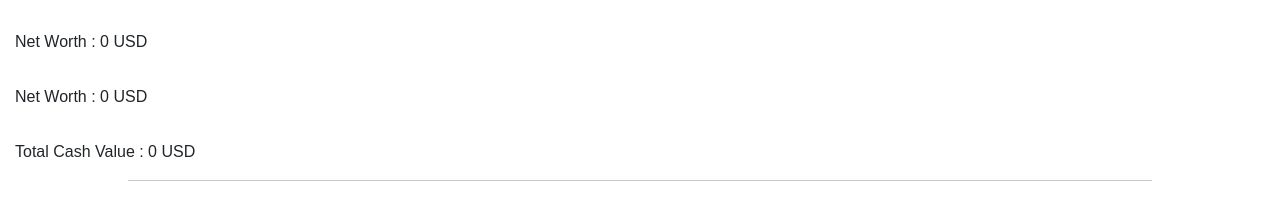
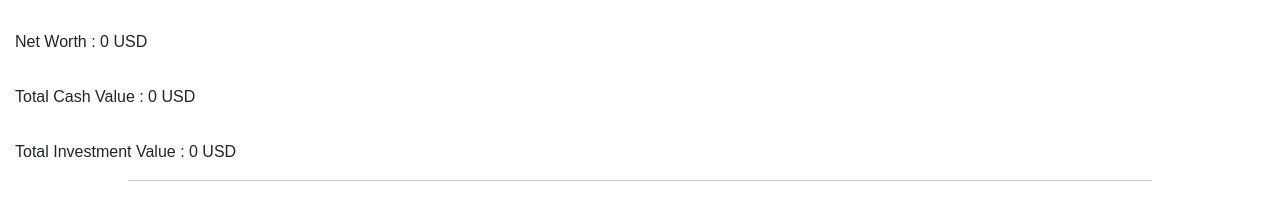
Before and after one commit to Eric1129/PortfolioManager, an Angular app: page / in a window 1280 px wide. Shown: the part 252-472 px from the top of the page. Built offline with nearby package versions, Linux system fonts and the light colour scheme; no server answers.

Commit message:
update position

```diff
--- a/src/app/app.component.html
+++ b/src/app/app.component.html
@@ -21,27 +21,26 @@
         </div>
     </div>
 
-
 <!--Adding the net worth value-->
 <div class="row">
     <div class="col-md-3">
     <p>Net Worth : {{netvalue}} USD</p>
     </div>
 </div>
-
-<!--Adding the net worth value-->
-<div class="row">
-  <div class="col-md-3">
-  <p>Net Worth : {{totalinvestmentvalue}} USD</p>
-  </div>
-</div>
-
-<!--Adding the net worth value-->
+<!--Adding the total cash value-->
 <div class="row">
   <div class="col-md-3">
   <p>Total Cash Value : {{totalcashvalue}} USD</p>
   </div>
 </div>
+<!--Adding the investment value-->
+<div class="row">
+  <div class="col-md-3">
+  <p>Total Investment Value : {{totalinvestmentvalue}} USD</p>
+  </div>
+</div>
+
+
 
     <!-- here we can bind to the daa models -->
     <!-- the | is 'pipe' in this case for date -->
```
